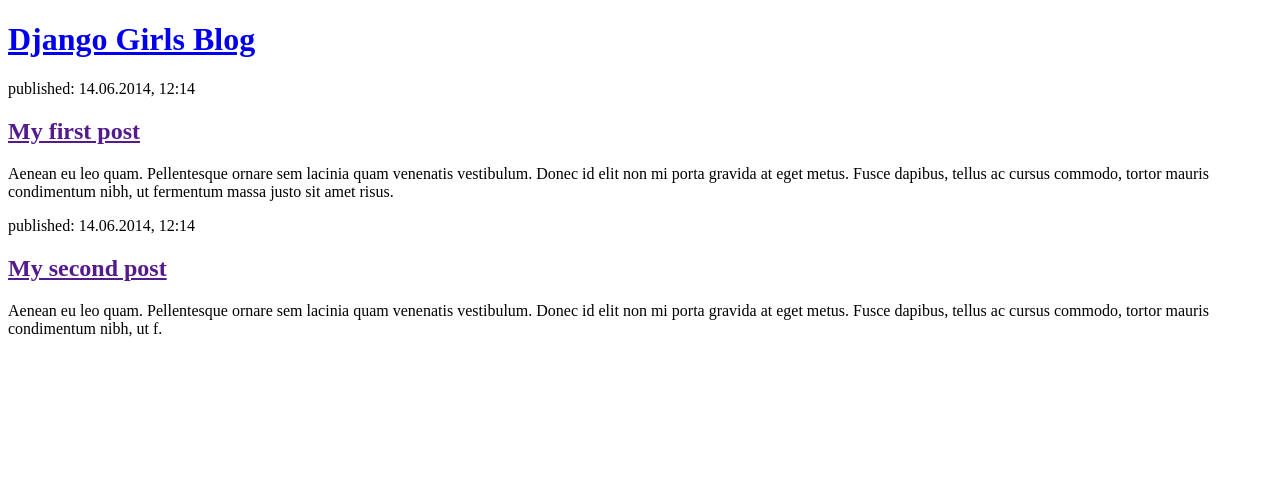
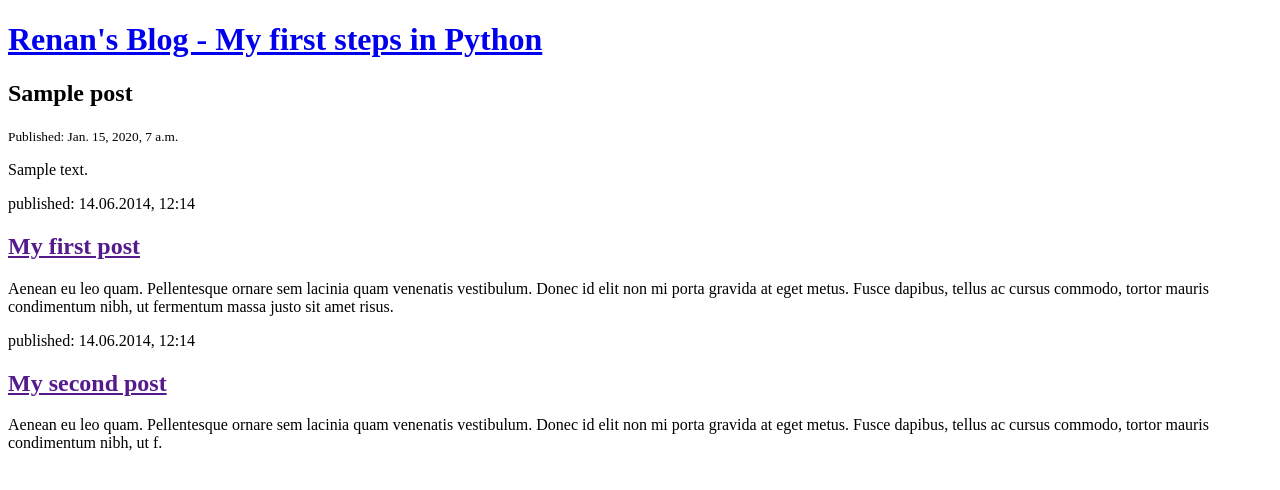
Before and after one commit to renankaic/DjangoBlog, a Django app: page / in a window 1280 px wide. Shown: the top 490 px of the page. Run offline with Django 3.2, Linux system fonts and the light colour scheme; tables that the repository leaves empty hold one stand-in row (values such as "Sample post").

Commit message:
Modified templates to display posts from database.

```diff
--- a/blog/templates/blog/post_list.html
+++ b/blog/templates/blog/post_list.html
@@ -9,8 +9,16 @@
 <body>
 
     <div>
-        <h1><a href="/">Django Girls Blog</a></h1>
+        <h1><a href="/">Renan's Blog - My first steps in Python</a></h1>
     </div>
+
+    {% for post in posts %}
+    <div>
+        <h2>{{ post.title }}</h2>
+        <small>Published: {{ post.published_date }}</small>
+        <p>{{ post.text|linebreaksbr }}</p>
+    </div>
+    {% endfor %}
 
     <div>
         <p>published: 14.06.2014, 12:14</p>
--- a/blog/views.py
+++ b/blog/views.py
@@ -1,5 +1,12 @@
 from django.shortcuts import render
+from django.utils import timezone
+from .models import Post
+
 
 # Create your views here.
 def post_list(request):
-    return render(request, 'blog/post_list.html', {})
+
+    posts = Post.objects.order_by('published_date')
+    return render(request, 'blog/post_list.html', {
+        'posts' : posts
+    })
```
